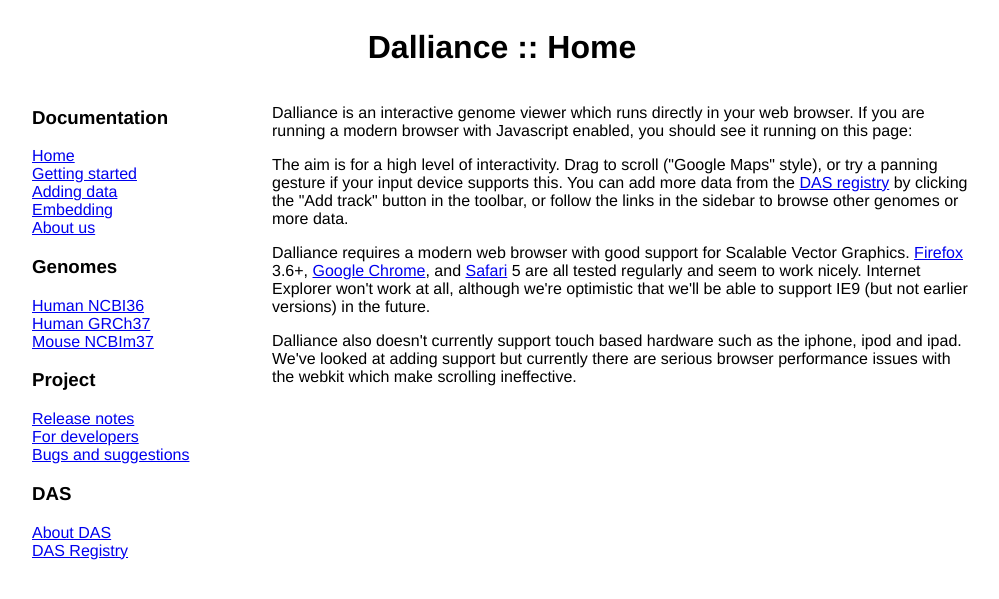
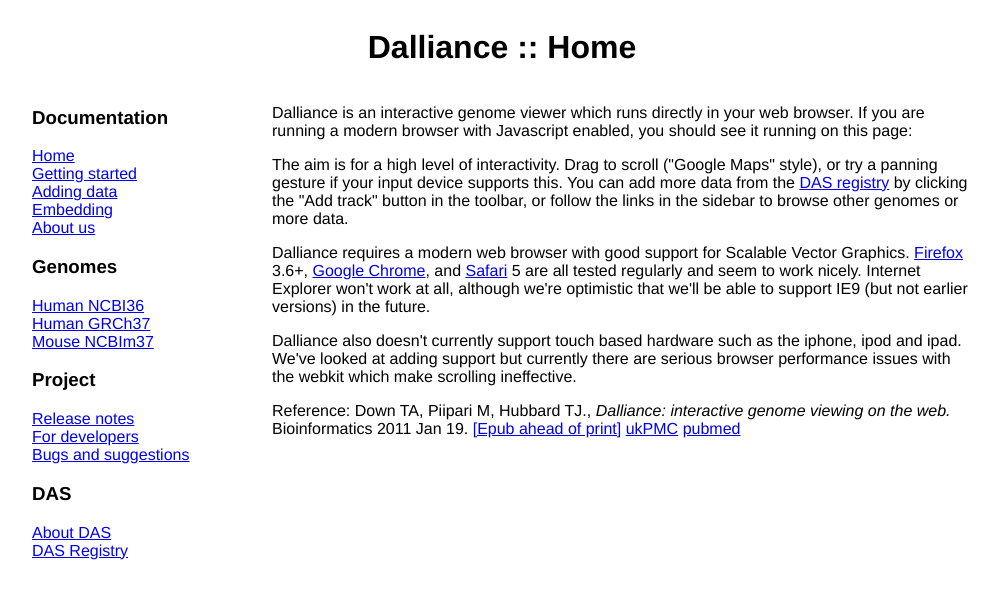
Before and after one commit to dasmoth/dalliance, a Jekyll site: the page built from web/index.html, in a window 1280 px wide. Shown: the top 599 px of the page, without its empty margins (138-1137 px from the left). Built offline with Jekyll 4.4.1, drawn with Linux system fonts in a browser that asks for light colours.

Commit message:
added link to reference

```diff
--- a/web/index.html
+++ b/web/index.html
@@ -63,3 +63,9 @@ not earlier versions) in the future.</p>
 as the iphone, ipod and ipad.  We've looked at adding support but
 currently there are serious browser performance issues with the webkit
 which make scrolling ineffective.</p>
+
+<p>Reference: Down TA, Piipari M, Hubbard TJ., <i>Dalliance: interactive genome viewing on the web.</i> Bioinformatics 2011 Jan 19.
+<a href="http://bioinformatics.oxfordjournals.org/content/early/2011/01/19/bioinformatics.btr020.abstract">[Epub ahead of print]</a>
+<a href="http://ukpmc.ac.uk/abstract/MED/21252075">ukPMC</a>
+<a href="http://www.ncbi.nlm.nih.gov/pubmed/21252075">pubmed</a>
+</p>
```
